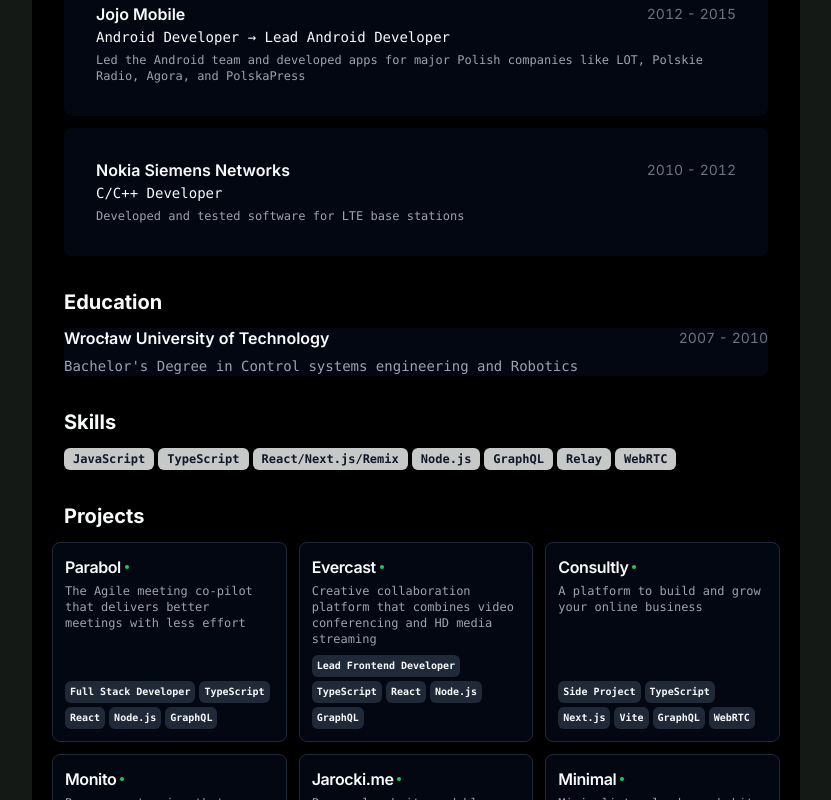
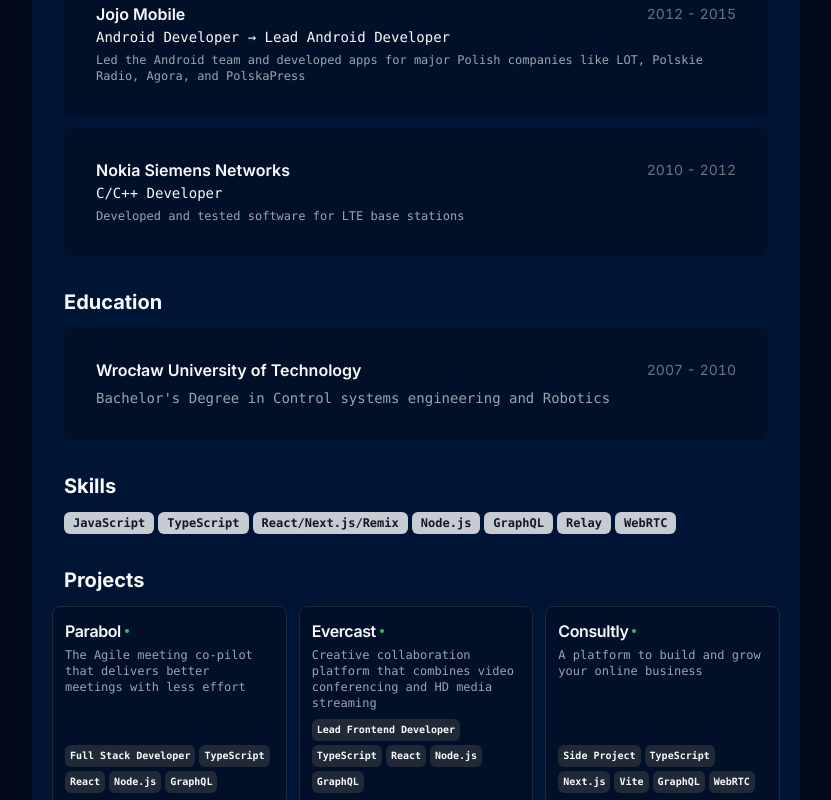
Before and after one commit to BartoszJarocki/cv, a Next.js app: page / in a window 1280 px wide. Shown: the part 980-1780 px from the top of the page, without its empty margins (224-1055 px from the left). Built offline with nearby package versions, Linux system fonts and the light colour scheme.

Commit message:
Fixing the colors

```diff
--- a/src/app/globals.css
+++ b/src/app/globals.css
@@ -36,7 +36,7 @@
   }
 
   .dark {
-    --background: 120 10% 9%;
+    --background: 219 93% 5%;
     --foreground: 210 20% 98%;
 
     --card: 224 71.4% 4.1%;
--- a/src/app/page.tsx
+++ b/src/app/page.tsx
@@ -17,7 +17,7 @@ export const metadata: Metadata = {
 export default function Page() {
   return (
     <main className="bg- container relative mx-auto scroll-my-12 overflow-auto p-4 print:p-12 md:p-16">
-      <section className="mx-auto w-full max-w-3xl space-y-8  rounded-md bg-black px-8 py-4 print:space-y-4">
+      <section className="mx-auto w-full max-w-3xl space-y-8  rounded-md bg-[#001534] px-8 py-4 print:space-y-4">
         <div className="flex items-center justify-between">
           <div className="flex-1 space-y-1.5">
             <h1 className="text-2xl font-bold">{RESUME_DATA.name}</h1>
@@ -109,7 +109,7 @@ export default function Page() {
           <h2 className="text-xl font-bold">Work Experience</h2>
           {RESUME_DATA.work.map((work) => {
             return (
-              <Card key={work.company} className="p-8">
+              <Card key={work.company} className="bg-[#011028] p-8">
                 <CardHeader>
                   <div className="flex items-center justify-between gap-x-2 text-base">
                     <h3 className="inline-flex items-center justify-center gap-x-1 font-semibold leading-none">
@@ -149,7 +149,7 @@ export default function Page() {
           <h2 className="text-xl font-bold">Education</h2>
           {RESUME_DATA.education.map((education) => {
             return (
-              <Card key={education.school}>
+              <Card key={education.school} className="bg-[#011028] p-8">
                 <CardHeader>
                   <div className="flex items-center justify-between gap-x-2 text-base">
                     <h3 className="font-semibold leading-none">
--- a/src/components/project-card.tsx
+++ b/src/components/project-card.tsx
@@ -16,7 +16,7 @@ interface Props {
 
 export function ProjectCard({ title, description, tags, link }: Props) {
   return (
-    <Card className="flex flex-col overflow-hidden border border-muted p-3">
+    <Card className="flex flex-col overflow-hidden border border-muted bg-[#011028] p-3">
       <CardHeader className="">
         <div className="space-y-1">
           <CardTitle className="text-base">
```
